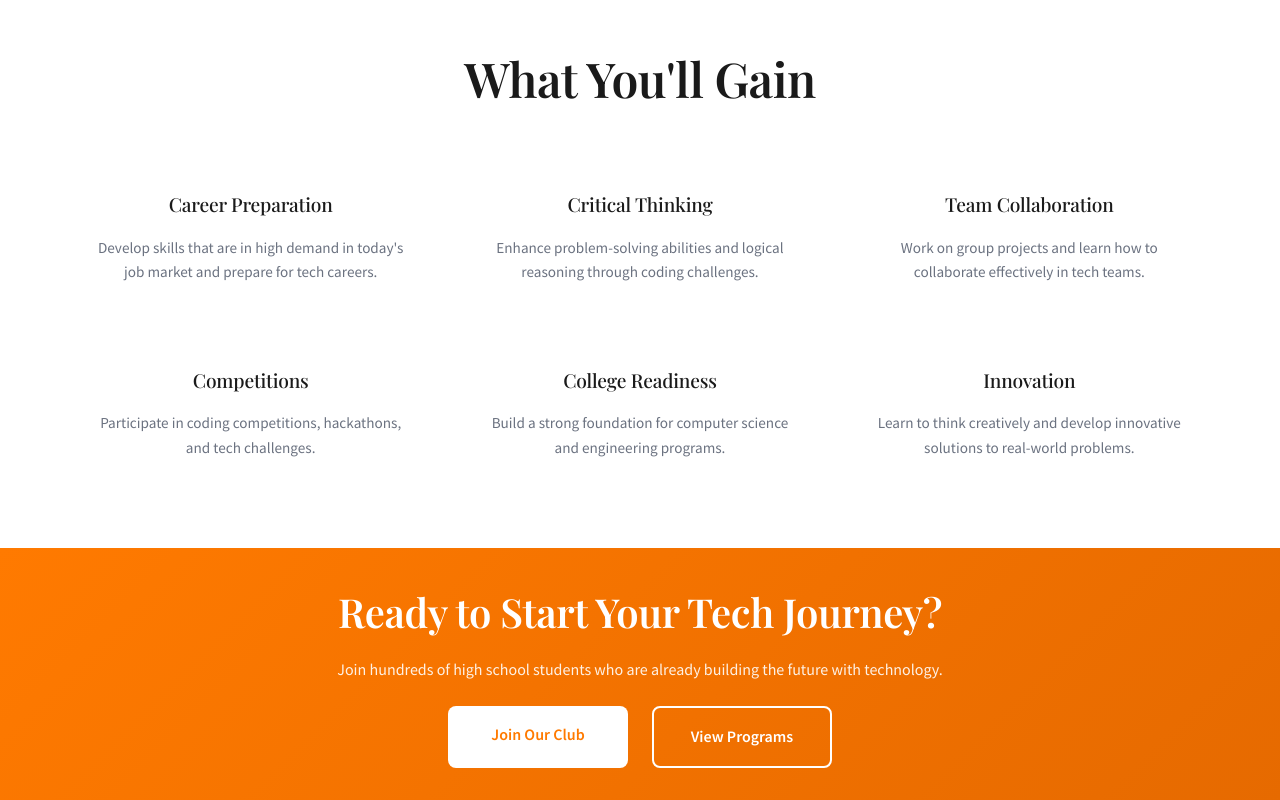
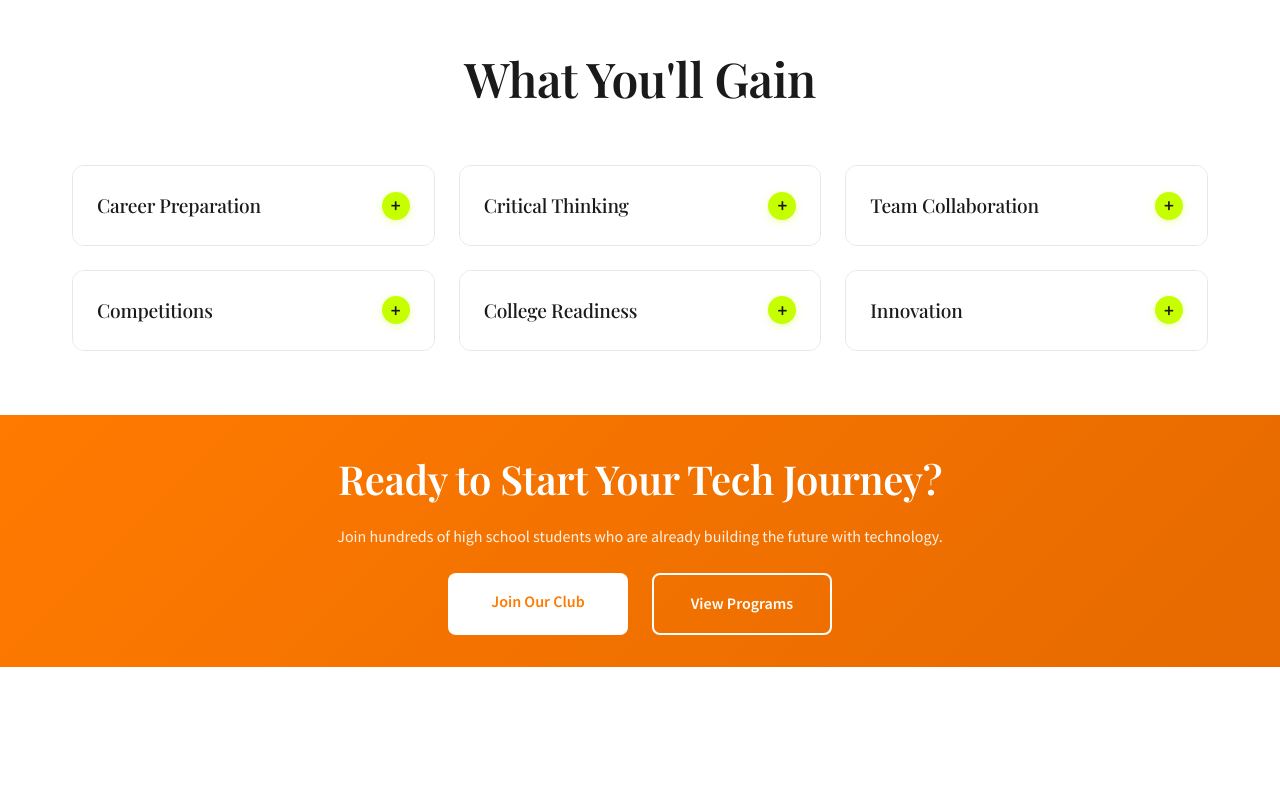
Before and after one commit to Deon62/21c, a plain HTML site: page index.html in a window 1280 px wide. Shown: the part 2672-3472 px from the top of the page. After the commit the page ends 3339 px from the top, so only its background shows below. Drawn offline with nearby package versions, Linux system fonts and the light colour scheme.

Commit message:
changed the home file

```diff
--- a/index.html
+++ b/index.html
@@ -118,29 +118,59 @@
         <div class="container">
             <h2 class="section-title">What You'll Gain</h2>
             <div class="benefits-grid">
-                <div class="benefit-item">
+                <div class="benefit-card" data-card="1">
+                    <div class="benefit-header">
                         <h3>Career Preparation</h3>
+                        <span class="toggle-icon">+</span>
+                    </div>
+                    <div class="benefit-content">
                         <p>Develop skills that are in high demand in today's job market and prepare for tech careers.</p>
                     </div>
-                <div class="benefit-item">
+                </div>
+                <div class="benefit-card" data-card="2">
+                    <div class="benefit-header">
                         <h3>Critical Thinking</h3>
+                        <span class="toggle-icon">+</span>
+                    </div>
+                    <div class="benefit-content">
                         <p>Enhance problem-solving abilities and logical reasoning through coding challenges.</p>
                     </div>
-                <div class="benefit-item">
+                </div>
+                <div class="benefit-card" data-card="3">
+                    <div class="benefit-header">
                         <h3>Team Collaboration</h3>
+                        <span class="toggle-icon">+</span>
+                    </div>
+                    <div class="benefit-content">
                         <p>Work on group projects and learn how to collaborate effectively in tech teams.</p>
                     </div>
-                <div class="benefit-item">
+                </div>
+                <div class="benefit-card" data-card="4">
+                    <div class="benefit-header">
                         <h3>Competitions</h3>
+                        <span class="toggle-icon">+</span>
+                    </div>
+                    <div class="benefit-content">
                         <p>Participate in coding competitions, hackathons, and tech challenges.</p>
                     </div>
-                <div class="benefit-item">
+                </div>
+                <div class="benefit-card" data-card="5">
+                    <div class="benefit-header">
                         <h3>College Readiness</h3>
+                        <span class="toggle-icon">+</span>
+                    </div>
+                    <div class="benefit-content">
                         <p>Build a strong foundation for computer science and engineering programs.</p>
                     </div>
-                <div class="benefit-item">
+                </div>
+                <div class="benefit-card" data-card="6">
+                    <div class="benefit-header">
                         <h3>Innovation</h3>
+                        <span class="toggle-icon">+</span>
+                    </div>
+                    <div class="benefit-content">
                         <p>Learn to think creatively and develop innovative solutions to real-world problems.</p>
+                    </div>
                 </div>
             </div>
         </div>
--- a/script.js
+++ b/script.js
@@ -36,4 +36,23 @@ document.addEventListener('DOMContentLoaded', function() {
             navMenu.classList.remove('active');
         }
     });
+
+    // Collapsible Cards Functionality
+    const benefitCards = document.querySelectorAll('.benefit-card');
+
+    benefitCards.forEach(card => {
+        card.addEventListener('click', function() {
+            const isActive = this.classList.contains('active');
+
+            // Close all cards first
+            benefitCards.forEach(otherCard => {
+                otherCard.classList.remove('active');
+            });
+
+            // If the clicked card wasn't active, open it
+            if (!isActive) {
+                this.classList.add('active');
+            }
+        });
+    });
 });
--- a/styles.css
+++ b/styles.css
@@ -585,29 +585,90 @@ html {
 .benefits-grid {
     display: grid;
     grid-template-columns: repeat(auto-fit, minmax(300px, 1fr));
-    gap: 2rem;
+    gap: 1.5rem;
     margin-top: 2rem;
 }
 
-.benefit-item {
-    text-align: center;
-    padding: 1.5rem;
+.benefit-card {
+    background: var(--background-white);
+    border: 1px solid #E5E7EB;
+    border-radius: 12px;
+    overflow: hidden;
+    transition: all 0.3s ease;
+    cursor: pointer;
 }
 
-.benefit-item h3 {
+.benefit-card:hover {
+    border-color: var(--accent-lime);
+    box-shadow: 0 4px 20px rgba(198, 255, 0, 0.1);
+}
+
+.benefit-card.active {
+    border-color: var(--accent-lime);
+    box-shadow: 0 8px 30px rgba(198, 255, 0, 0.2);
+}
+
+.benefit-header {
+    padding: 1.5rem;
+    display: flex;
+    justify-content: space-between;
+    align-items: center;
+    background: var(--background-white);
+    transition: background-color 0.3s ease;
+}
+
+.benefit-card.active .benefit-header {
+    background-color: rgba(198, 255, 0, 0.05);
+}
+
+.benefit-header h3 {
     font-family: var(--font-heading);
     font-size: 1.2rem;
     font-weight: 500;
-    margin-bottom: 1rem;
+    margin: 0;
     color: var(--text-dark);
     letter-spacing: -0.01em;
 }
 
-.benefit-item p {
+.toggle-icon {
+    font-size: 1.2rem;
+    font-weight: 600;
+    color: var(--text-dark);
+    background-color: var(--accent-lime);
+    border-radius: 50%;
+    transition: all 0.3s ease;
+    width: 28px;
+    height: 28px;
+    display: flex;
+    align-items: center;
+    justify-content: center;
+    box-shadow: 0 2px 8px rgba(198, 255, 0, 0.3);
+}
+
+.benefit-card.active .toggle-icon {
+    transform: rotate(45deg);
+    background-color: var(--text-dark);
+    color: var(--accent-lime);
+}
+
+.benefit-content {
+    max-height: 0;
+    overflow: hidden;
+    transition: max-height 0.3s ease, padding 0.3s ease;
+    background: var(--background-white);
+}
+
+.benefit-card.active .benefit-content {
+    max-height: 200px;
+    padding: 0 1.5rem 1.5rem;
+}
+
+.benefit-content p {
     font-family: var(--font-body);
     color: var(--text-light);
     line-height: 1.6;
     font-size: 0.95rem;
+    margin: 0;
 }
 
 /* CTA Section */
```
Lines whose indentation alone changed are shown as unchanged.
